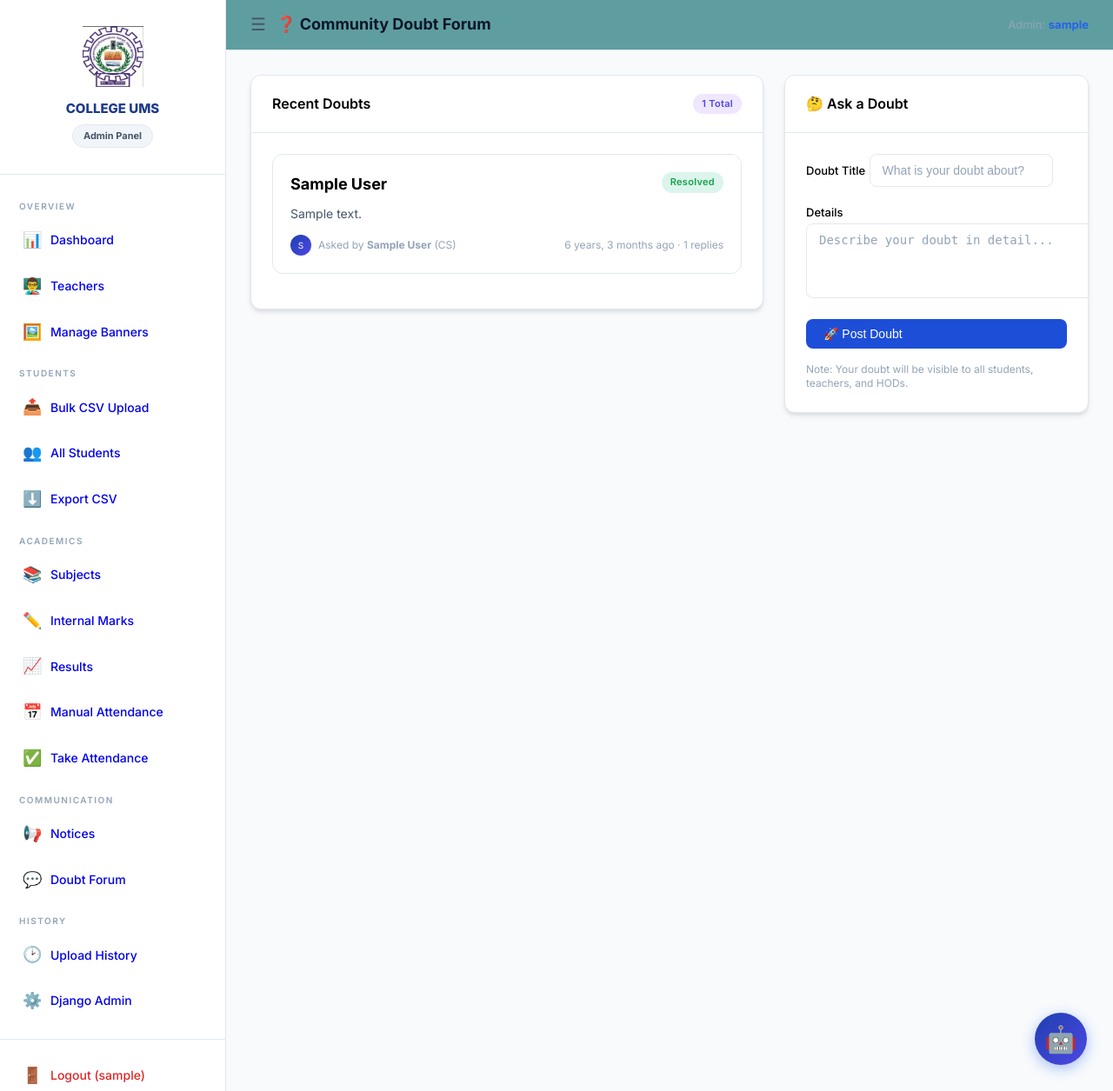
After one commit to Kundan-Maurya-0102/college_ums, a Django app: page /forum/ in a window 1280 px wide. The commit adds this page. Shown: the whole page at 87% size. Run offline with Django 4.2, Linux system fonts and the light colour scheme; a user stored in the database is signed in; tables that the repository leaves empty hold one stand-in row (values such as "Sample post").

Commit message:
Add Gemini AI Chatbot and Community Doubt Forum

```diff
--- a/students/forms.py
+++ b/students/forms.py
@@ -3,7 +3,7 @@ from django.contrib.auth.models import User
 from django.contrib.auth.forms import PasswordChangeForm
 
 from .models import (Assignment, Attendance, BannerImage, ClassSchedule, CSVUpload,
-                     FacultyProfile, InternalExam, Notice, SemesterResult,
+                     Doubt, DoubtReply, FacultyProfile, InternalExam, Notice, SemesterResult,
                      StudentProfile, StudyMaterial, Subject)
 
 
@@ -267,3 +267,22 @@ class BannerImageForm(forms.ModelForm):
             'image': forms.FileInput(attrs={'class': 'form-control', 'accept': 'image/*'}),
             'is_active': forms.CheckboxInput(attrs={'class': 'form-check-input'}),
         }
+
+
+class DoubtForm(forms.ModelForm):
+    class Meta:
+        model = Doubt
+        fields = ['title', 'content']
+        widgets = {
+            'title': forms.TextInput(attrs={'class': 'form-control', 'placeholder': 'What is your doubt about?'}),
+            'content': forms.Textarea(attrs={'class': 'form-control', 'rows': 4, 'placeholder': 'Describe your doubt in detail...'}),
+        }
+
+
+class DoubtReplyForm(forms.ModelForm):
+    class Meta:
+        model = DoubtReply
+        fields = ['content']
+        widgets = {
+            'content': forms.Textarea(attrs={'class': 'form-control', 'rows': 2, 'placeholder': 'Write your answer here...'}),
+        }
--- a/students/urls.py
+++ b/students/urls.py
@@ -65,4 +65,11 @@ urlpatterns = [
     # Banners (Accessible by Admin and Teachers)
     path('banners/', views.banner_upload, name='banner_upload'),
     path('banners/<int:pk>/delete/', views.banner_delete, name='banner_delete'),
+
+    # Doubt Forum
+    path('forum/', views.doubt_list, name='doubt_list'),
+    path('forum/<int:pk>/', views.doubt_detail, name='doubt_detail'),
+
+    # AI Chatbot
+    path('api/ai-chat/', views.ai_chatbot_api, name='ai_chatbot_api'),
 ]
--- a/students/views.py
+++ b/students/views.py
@@ -5,17 +5,18 @@ from django.contrib import messages
 from django.contrib.auth.decorators import login_required, user_passes_test
 from django.core.paginator import Paginator
 from django.db.models import Avg, Count, Q
-from django.http import HttpResponse
+from django.http import HttpResponse, JsonResponse
 from django.shortcuts import get_object_or_404, redirect, render
 
+from .ai_helper import get_ai_response
 from .upload_router import process_any_csv_upload
 from .password_links import build_set_password_link
 from .forms import (AssignmentForm, BannerImageForm, CSVUploadForm, ClassScheduleForm,
-                    FacultyProfileForm, InternalExamForm, NoticeForm,
-                    StudentProfileForm, StudyMaterialForm, SubjectForm)
+                    DoubtForm, DoubtReplyForm, FacultyProfileForm, InternalExamForm,
+                    NoticeForm, StudentProfileForm, StudyMaterialForm, SubjectForm)
 from .models import (Assignment, Attendance, BannerImage, CSVUpload, ClassSchedule,
-                     FacultyProfile, InternalExam, Notice, SemesterResult,
-                     StudentProfile, StudyMaterial, Subject, WebsiteVisit)
+                     Doubt, DoubtReply, FacultyProfile, InternalExam, Notice,
+                     SemesterResult, StudentProfile, StudyMaterial, Subject, WebsiteVisit)
 
 
 def is_admin(user):
@@ -897,3 +898,72 @@ def banner_delete(request, pk):
     banner.delete()
     messages.success(request, "Banner deleted.")
     return redirect('banner_upload')
+
+
+# ─────────────────────────── DOUBT FORUM ───────────────────────────
+
+@login_required(login_url='/login/')
+def doubt_list(request):
+    doubts = Doubt.objects.select_related('student').prefetch_related('replies').all()
+    form = DoubtForm()
+
+    if request.method == "POST":
+        if not hasattr(request.user, 'studentprofile'):
+            messages.error(request, "Only students can post doubts.")
+            return redirect('doubt_list')
+
+        form = DoubtForm(request.POST)
+        if form.is_valid():
+            doubt = form.save(commit=False)
+            doubt.student = request.user.studentprofile
+            doubt.save()
+            messages.success(request, "Your doubt has been posted to the community!")
+            return redirect('doubt_list')
+
+    return render(request, 'forum/doubt_list.html', {'doubts': doubts, 'form': form})
+
+
+@login_required(login_url='/login/')
+def doubt_detail(request, pk):
+    doubt = get_object_or_404(Doubt, pk=pk)
+    replies = doubt.replies.select_related('user').all()
+    form = DoubtReplyForm()
+
+    if request.method == "POST":
+        form = DoubtReplyForm(request.POST)
+        if form.is_valid():
+            reply = form.save(commit=False)
+            reply.doubt = doubt
+            reply.user = request.user
+            reply.save()
+            messages.success(request, "Reply posted!")
+            return redirect('doubt_detail', pk=pk)
+
+    return render(request, 'forum/doubt_detail.html', {'doubt': doubt, 'replies': replies, 'form': form})
+
+
+# ─────────────────────────── AI CHATBOT ───────────────────────────
+
+@login_required(login_url='/login/')
+def ai_chatbot_api(request):
+    if request.method == "POST":
+        import json
+        try:
+            data = json.loads(request.body)
+            prompt = data.get("prompt", "")
+
+            user_context = f"User: {request.user.username}, Role: "
+            if request.user.is_superuser:
+                user_context += "Admin"
+            elif hasattr(request.user, 'facultyprofile'):
+                user_context += "Teacher"
+            elif hasattr(request.user, 'studentprofile'):
+                user_context += "Student"
+            else:
+                user_context += "Guest"
+
+            response = get_ai_response(prompt, user_context)
+            return JsonResponse({"response": response})
+        except Exception as e:
+            return JsonResponse({"error": str(e)}, status=500)
+    return JsonResponse({"error": "Invalid request"}, status=400)
--- a/templates/base.html
+++ b/templates/base.html
@@ -51,6 +51,9 @@
       <a href="{% url 'banner_upload' %}" class="sidebar-link {% if request.resolver_match.url_name == 'banner_upload' %}active{% endif %}">
         <span class="icon">🖼️</span> Manage Banners
       </a>
+      <a href="{% url 'doubt_list' %}" class="sidebar-link {% if 'forum' in request.resolver_match.url_name %}active{% endif %}">
+        <span class="icon">💬</span> Doubt Forum
+      </a>
       {% else %}
       <div class="nav-section-title">Overview</div>
       <a href="{% url 'admin_dashboard' %}" class="sidebar-link {% if request.resolver_match.url_name == 'admin_dashboard' %}active{% endif %}">
@@ -94,6 +97,9 @@
       <div class="nav-section-title">Communication</div>
       <a href="{% url 'notice_list' %}" class="sidebar-link {% if 'notice' in request.resolver_match.url_name %}active{% endif %}">
         <span class="icon">📢</span> Notices
+      </a>
+      <a href="{% url 'doubt_list' %}" class="sidebar-link {% if 'forum' in request.resolver_match.url_name %}active{% endif %}">
+        <span class="icon">💬</span> Doubt Forum
       </a>
 
       <div class="nav-section-title">History</div>
@@ -139,6 +145,100 @@
   </div>
 </div>
 
+<!-- AI CHATBOT FLOATING UI -->
+<div id="aiChatbot" style="position: fixed; bottom: 30px; right: 30px; z-index: 9999;">
+    <!-- Chat Button -->
+    <button id="aiChatBtn" style="width: 60px; height: 60px; border-radius: 50%; background: var(--gradient-blue); border: none; color: white; font-size: 30px; cursor: pointer; box-shadow: 0 4px 15px rgba(37,99,235,0.4); display: flex; align-items: center; justify-content: center; transition: transform 0.3s;">
+        🤖
+    </button>
+
+    <!-- Chat Window (Hidden by default) -->
+    <div id="aiChatWindow" style="display: none; position: absolute; bottom: 80px; right: 0; width: 350px; height: 450px; background: white; border-radius: 20px; box-shadow: 0 10px 25px rgba(0,0,0,0.15); flex-direction: column; overflow: hidden; border: 1px solid #e2e8f0;">
+        <div style="background: var(--gradient-blue); color: white; padding: 15px; display: flex; justify-content: space-between; align-items: center;">
+            <div style="display:flex; align-items:center; gap:10px;">
+                <span style="font-size: 24px;">🤖</span>
+                <div>
+                    <div style="font-weight: 700; font-size: 14px;">GPTekari AI</div>
+                    <div style="font-size: 10px; opacity: 0.8;">Powered by Gemini</div>
+                </div>
+            </div>
+            <button id="closeAiChat" style="background:none; border:none; color:white; font-size:20px; cursor:pointer;">×</button>
+        </div>
+
+        <div id="aiMessages" style="flex: 1; padding: 15px; overflow-y: auto; display: flex; flex-direction: column; gap: 10px; background: #f8fafc;">
+            <div style="background: white; padding: 10px 14px; border-radius: 15px 15px 15px 0; max-width: 85%; font-size: 13px; align-self: flex-start; box-shadow: 0 2px 5px rgba(0,0,0,0.05);">
+                Hi {{ request.user.username }}! I'm your AI assistant. How can I help you today?
+            </div>
+        </div>
+
+        <div style="padding: 15px; border-top: 1px solid #e2e8f0; display: flex; gap: 8px;">
+            <input type="text" id="aiInput" placeholder="Type your doubt..." style="flex: 1; border: 1px solid #e2e8f0; border-radius: 20px; padding: 8px 15px; font-size: 13px; outline: none;">
+            <button id="sendAiMsg" style="background: var(--primary-color); color: white; border: none; border-radius: 50%; width: 35px; height: 35px; cursor: pointer; display: flex; align-items: center; justify-content: center;">
+                <svg width="16" height="16" viewBox="0 0 24 24" fill="none" stroke="currentColor" stroke-width="2"><path d="M22 2L11 13M22 2L15 22L11 13L2 9L22 2z"></path></svg>
+            </button>
+        </div>
+    </div>
+</div>
+
+<script>
+    const aiBtn = document.getElementById('aiChatBtn');
+    const aiWindow = document.getElementById('aiChatWindow');
+    const closeAi = document.getElementById('closeAiChat');
+    const aiInput = document.getElementById('aiInput');
+    const sendAi = document.getElementById('sendAiMsg');
+    const aiMessages = document.getElementById('aiMessages');
+
+    aiBtn.onclick = () => {
+        aiWindow.style.display = aiWindow.style.display === 'none' ? 'flex' : 'none';
+        aiBtn.style.transform = aiWindow.style.display === 'flex' ? 'rotate(180deg)' : 'rotate(0deg)';
+    };
+
+    closeAi.onclick = () => {
+        aiWindow.style.display = 'none';
+        aiBtn.style.transform = 'rotate(0deg)';
+    };
+
+    async function handleAiMsg() {
+        const text = aiInput.value.trim();
+        if(!text) return;
+
+        // User message
+        const userMsg = document.createElement('div');
+        userMsg.style.cssText = "background: var(--primary-color); color: white; padding: 10px 14px; border-radius: 15px 15px 0 15px; max-width: 85%; font-size: 13px; align-self: flex-end; box-shadow: 0 2px 5px rgba(0,0,0,0.1);";
+        userMsg.textContent = text;
+        aiMessages.appendChild(userMsg);
+        aiInput.value = '';
+        aiMessages.scrollTop = aiMessages.scrollHeight;
+
+        // Bot thinking
+        const botMsg = document.createElement('div');
+        botMsg.style.cssText = "background: white; padding: 10px 14px; border-radius: 15px 15px 15px 0; max-width: 85%; font-size: 13px; align-self: flex-start; box-shadow: 0 2px 5px rgba(0,0,0,0.05); color: var(--text-muted);";
+        botMsg.textContent = 'Thinking...';
+        aiMessages.appendChild(botMsg);
+        aiMessages.scrollTop = aiMessages.scrollHeight;
+
+        try {
+            const response = await fetch('{% url "ai_chatbot_api" %}', {
+                method: 'POST',
+                headers: {
+                    'Content-Type': 'application/json',
+                    'X-CSRFToken': '{{ csrf_token }}'
+                },
+                body: JSON.stringify({ prompt: text })
+            });
+            const data = await response.json();
+            botMsg.textContent = data.response || 'Something went wrong.';
+            botMsg.style.color = 'black';
+        } catch(e) {
+            botMsg.textContent = 'Error connecting to AI.';
+        }
+        aiMessages.scrollTop = aiMessages.scrollHeight;
+    }
+
+    sendAi.onclick = handleAiMsg;
+    aiInput.onkeypress = (e) => { if(e.key === 'Enter') handleAiMsg(); };
+</script>
+
 <script>
 function toggleSidebar() {
   document.getElementById('sidebar').classList.toggle('open');
--- /dev/null
+++ b/templates/forum/doubt_list.html
@@ -0,0 +1,81 @@
+{% extends 'base.html' %}
+{% block title %}Doubt Forum — {{ COLLEGE_NAME }}{% endblock %}
+{% block page_title %}❓ Community Doubt Forum{% endblock %}
+
+{% block content %}
+<div style="display:grid; grid-template-columns: 1fr 350px; gap: 24px;">
+    <!-- Doubts List -->
+    <div>
+        <div class="card mb-24">
+            <div class="card-header" style="justify-content: space-between;">
+                <span class="card-title">Recent Doubts</span>
+                <span class="badge badge-purple">{{ doubts|length }} Total</span>
+            </div>
+            <div class="card-body">
+                {% for doubt in doubts %}
+                <div style="padding: 20px; border: 1px solid var(--border-color); border-radius: 12px; margin-bottom: 16px; background: #fff; transition: transform 0.2s; cursor: pointer;" onclick="window.location='{% url 'doubt_detail' doubt.pk %}'" onmouseover="this.style.transform='translateY(-2px)'" onmouseout="this.style.transform='translateY(0)'">
+                    <div style="display:flex; justify-content: space-between; align-items: flex-start; margin-bottom: 8px;">
+                        <h3 style="margin:0; font-size: 18px; color: var(--primary-color);">{{ doubt.title }}</h3>
+                        {% if doubt.is_resolved %}
+                        <span class="badge badge-green">Resolved</span>
+                        {% else %}
+                        <span class="badge badge-yellow">Open</span>
+                        {% endif %}
+                    </div>
+                    <p style="color: var(--text-secondary); font-size: 14px; margin-bottom: 12px;">{{ doubt.content|truncatechars:150 }}</p>
+                    <div style="display: flex; justify-content: space-between; align-items: center; font-size: 12px; color: var(--text-muted);">
+                        <div style="display: flex; align-items: center; gap: 8px;">
+                            <div style="width: 24px; height: 24px; border-radius: 50%; background: var(--gradient-blue); color: white; display: flex; align-items: center; justify-content: center; font-size: 10px;">{{ doubt.student.name|slice:":1" }}</div>
+                            <span>Asked by <strong>{{ doubt.student.name }}</strong> ({{ doubt.student.branch }})</span>
+                        </div>
+                        <span>{{ doubt.created_at|timesince }} ago · {{ doubt.replies.count }} replies</span>
+                    </div>
+                </div>
+                {% empty %}
+                <div style="text-align: center; padding: 60px; color: var(--text-muted);">
+                    <div style="font-size: 48px; margin-bottom: 16px;">💬</div>
+                    <h3>No doubts yet!</h3>
+                    <p>Be the first one to ask a doubt or help someone.</p>
+                </div>
+                {% endfor %}
+            </div>
+        </div>
+    </div>
+
+    <!-- Ask Doubt Sidebar -->
+    <div>
+        {% if request.user.studentprofile %}
+        <div class="card" style="position: sticky; top: 24px;">
+            <div class="card-header">
+                <span class="card-title">🤔 Ask a Doubt</span>
+            </div>
+            <div class="card-body">
+                <form method="post">
+                    {% csrf_token %}
+                    <div style="margin-bottom: 16px;">
+                        <label class="form-label">Doubt Title</label>
+                        {{ form.title }}
+                    </div>
+                    <div style="margin-bottom: 16px;">
+                        <label class="form-label">Details</label>
+                        {{ form.content }}
+                    </div>
+                    <button type="submit" class="btn btn-primary w-100">🚀 Post Doubt</button>
+                </form>
+                <div style="margin-top: 16px; font-size: 12px; color: var(--text-muted); line-height: 1.4;">
+                    Note: Your doubt will be visible to all students, teachers, and HODs.
+                </div>
+            </div>
+        </div>
+        {% else %}
+        <div class="card" style="position: sticky; top: 24px; background: rgba(37, 99, 235, 0.05); border: 1px dashed var(--primary-color);">
+            <div class="card-body" style="text-align: center; padding: 30px;">
+                <div style="font-size: 32px; margin-bottom: 12px;">👨‍🏫</div>
+                <h4 style="margin-bottom: 8px;">Teacher/Admin Mode</h4>
+                <p style="font-size: 13px; color: var(--text-secondary);">Browse doubts and provide answers to help students.</p>
+            </div>
+        </div>
+        {% endif %}
+    </div>
+</div>
+{% endblock %}
--- a/templates/student/dashboard.html
+++ b/templates/student/dashboard.html
@@ -23,6 +23,9 @@
       </div>
     </div>
     <div style="display:flex;align-items:center;gap:12px;">
+      <a href="{% url 'doubt_list' %}" class="btn btn-outline btn-sm" style="color:var(--accent-purple);border-color:var(--accent-purple);">
+        <span style="font-size:16px;margin-right:4px;">💬</span> Doubt Forum
+      </a>
       <a href="{% url 'college_website' %}" class="btn btn-outline btn-sm" style="color:var(--text-primary);border-color:var(--border-color);">
         <svg xmlns="http://www.w3.org/2000/svg" width="14" height="14" viewBox="0 0 24 24" fill="none" stroke="currentColor" stroke-width="2" stroke-linecap="round" stroke-linejoin="round"><circle cx="12" cy="12" r="10"></circle><line x1="2" y1="12" x2="22" y2="12"></line><path d="M12 2a15.3 15.3 0 0 1 4 10 15.3 15.3 0 0 1-4 10 15.3 15.3 0 0 1-4-10 15.3 15.3 0 0 1 4-10z"></path></svg>
         College Website
```
Also changed, not shown: students/ai_helper.py (added, +29 -0 lines), students/models.py (+27 -0 lines), templates/forum/doubt_detail.html (added, +88 -0 lines), students/migrations/0011_doubt_doubtreply.py (added).
